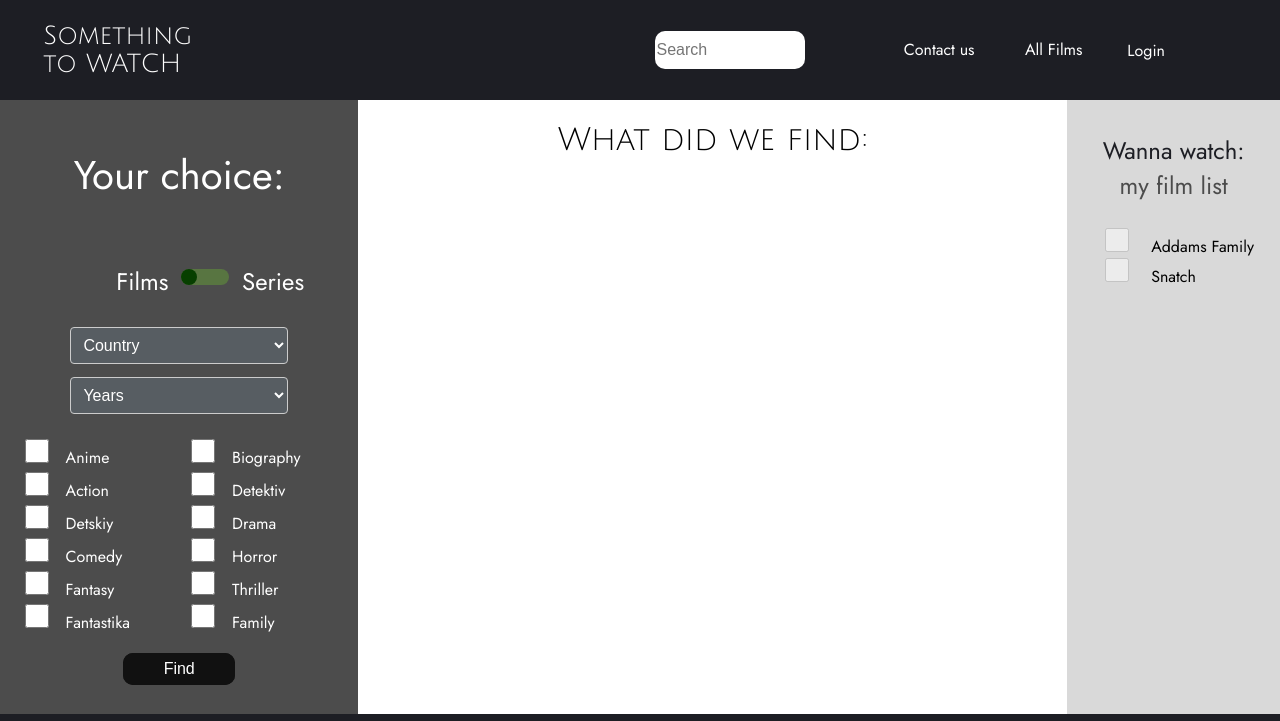
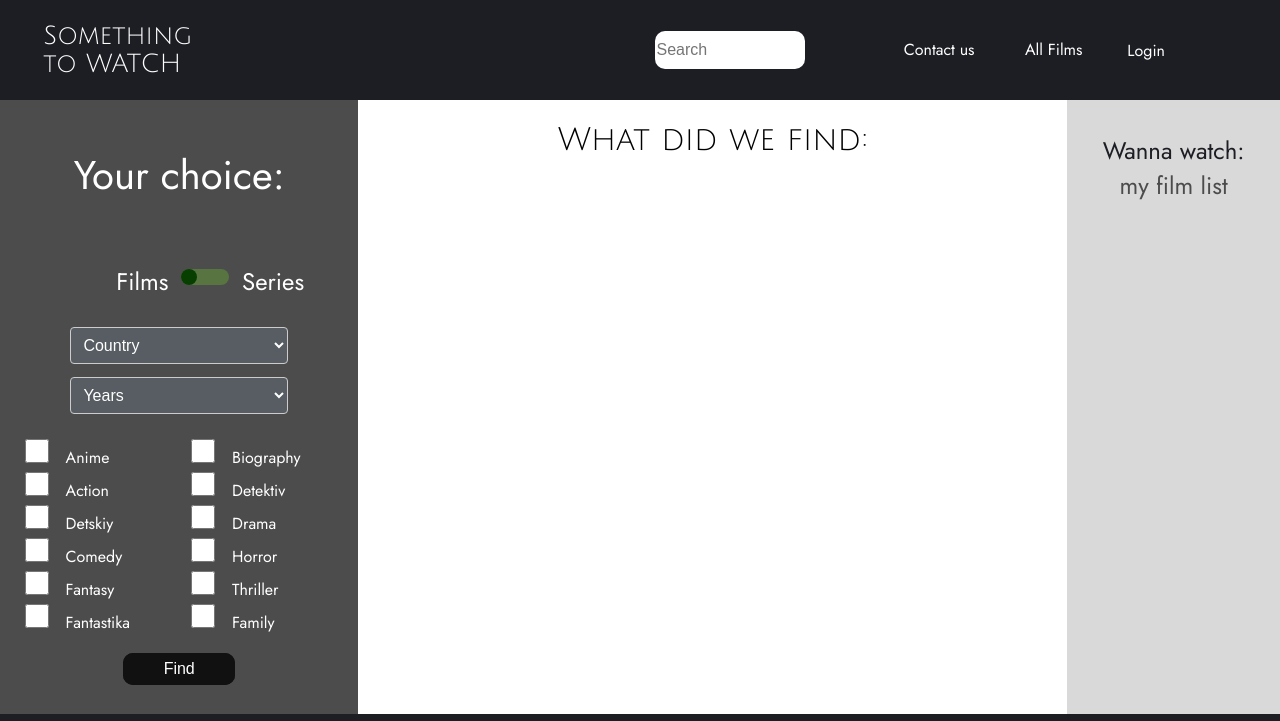
Before and after one commit to stephanidka/project_73_js_1, a website: page index.html in a window 1280 px wide. Shown: the top 721 px of the page. Drawn offline with nearby package versions, Linux system fonts and the light colour scheme; files that its build step writes are made by us from their sources.

Commit message:
want to see it 2

```diff
--- a/index.html
+++ b/index.html
@@ -36,6 +36,7 @@
                   fill="#333333" />
                 <path d="M0 22.0295L20.9091 0.0314368L23 2.23125L2.09091 24.2294L0 22.0295Z" fill="#333333" />
               </svg>
+
             </button>
             <div id="container">
               <h1>Registration</h1>
@@ -260,16 +261,6 @@
           <div class="filmlist_title">Wanna watch:</div>
           <div class="title_subscribed">my film list</div>
           <div class="film_list-movie">
-            <input class="check_movie" type="checkbox" disabled />
-            5-th Element
-          </div>
-          <div class="film_list-movie">
-            <input class="check_movie" type="checkbox" disabled />
-            Addams Family
-          </div>
-          <div class="film_list-movie">
-            <input class="check_movie" type="checkbox" disabled />
-            Snatch
           </div>
         </div>
       </div>
```
